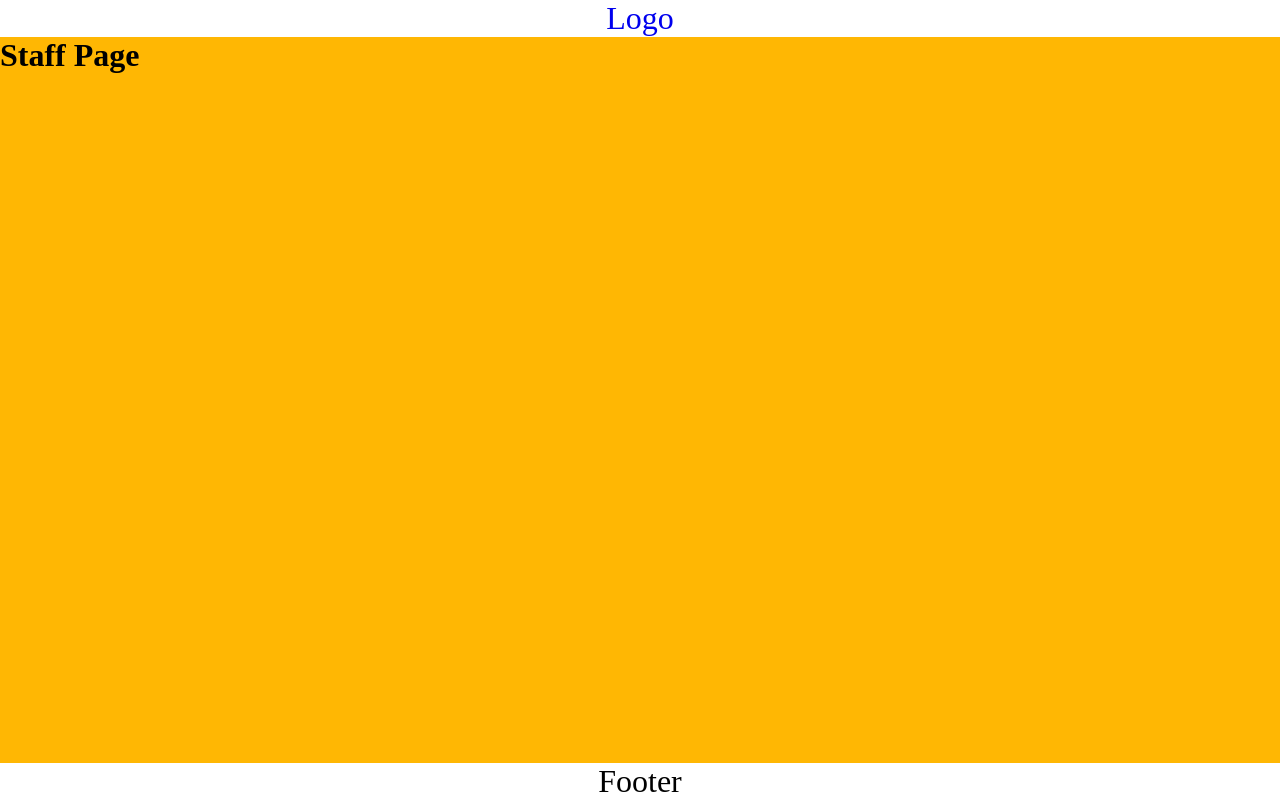
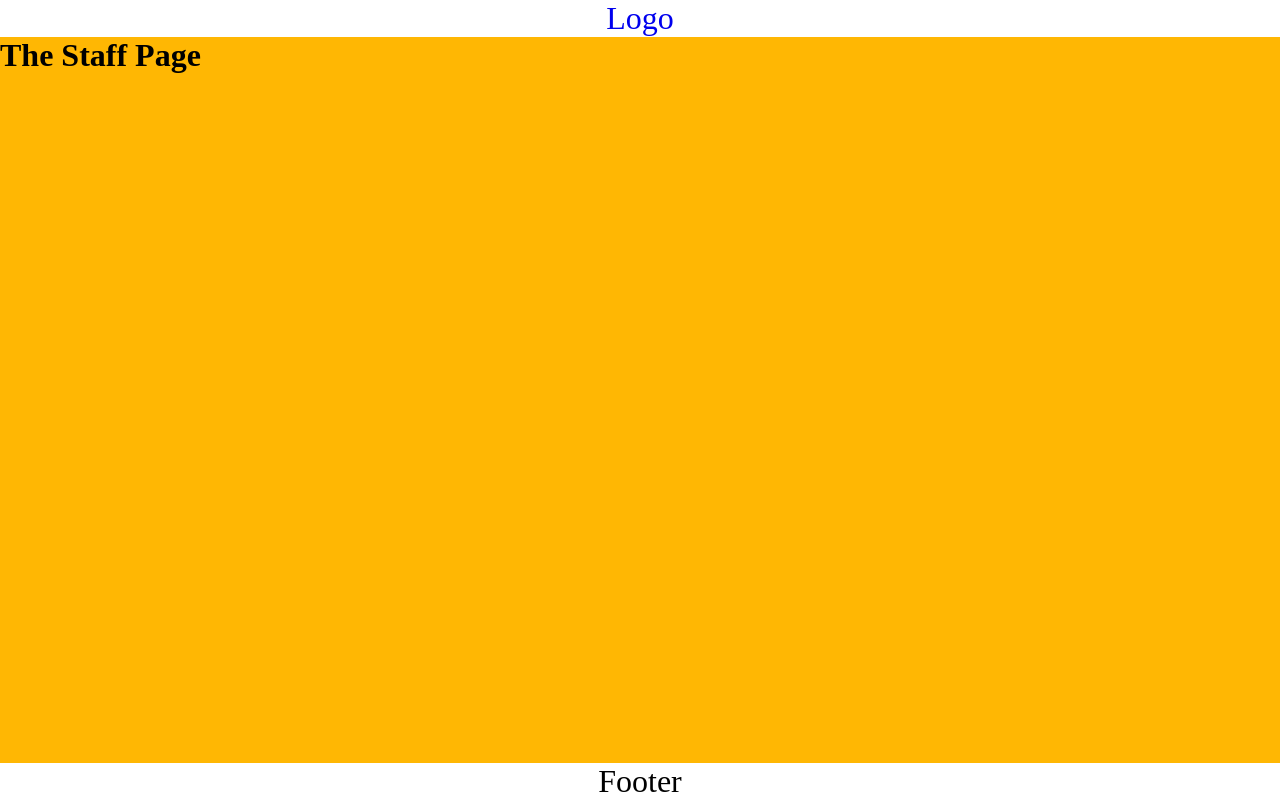
Before and after one commit to AnderDevitt/cafe-app, a React (Create React App) app: page /staff in a window 1280 px wide. Built offline with nearby package versions, Linux system fonts and the light colour scheme.

Commit message:
added The

```diff
--- a/src/components/Staff.js
+++ b/src/components/Staff.js
@@ -3,7 +3,7 @@ import React from 'react'
 function Staff() {
   return (
     <div>
-        <h1> Staff Page</h1>
+        <h1> The Staff Page</h1>
     </div>
   )
 }
```
